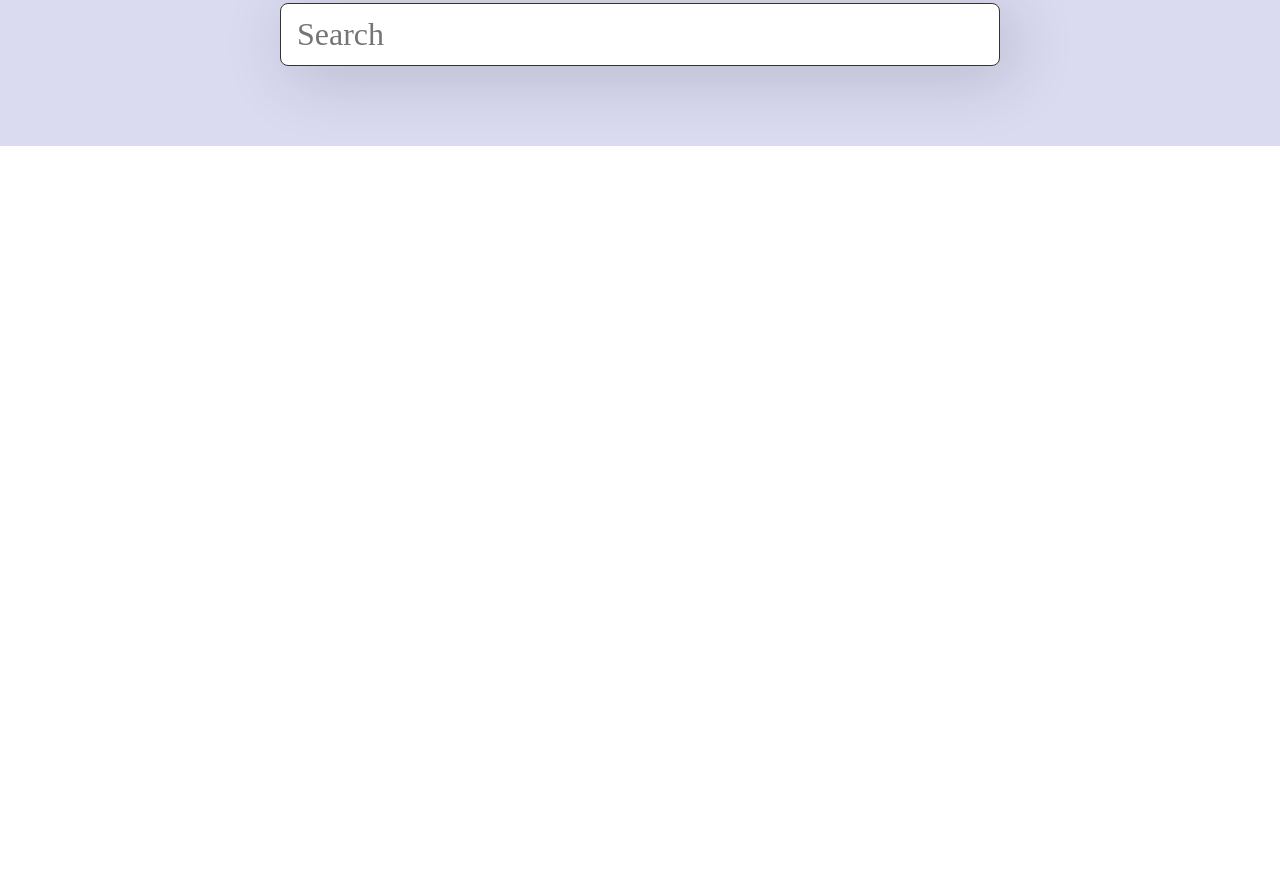
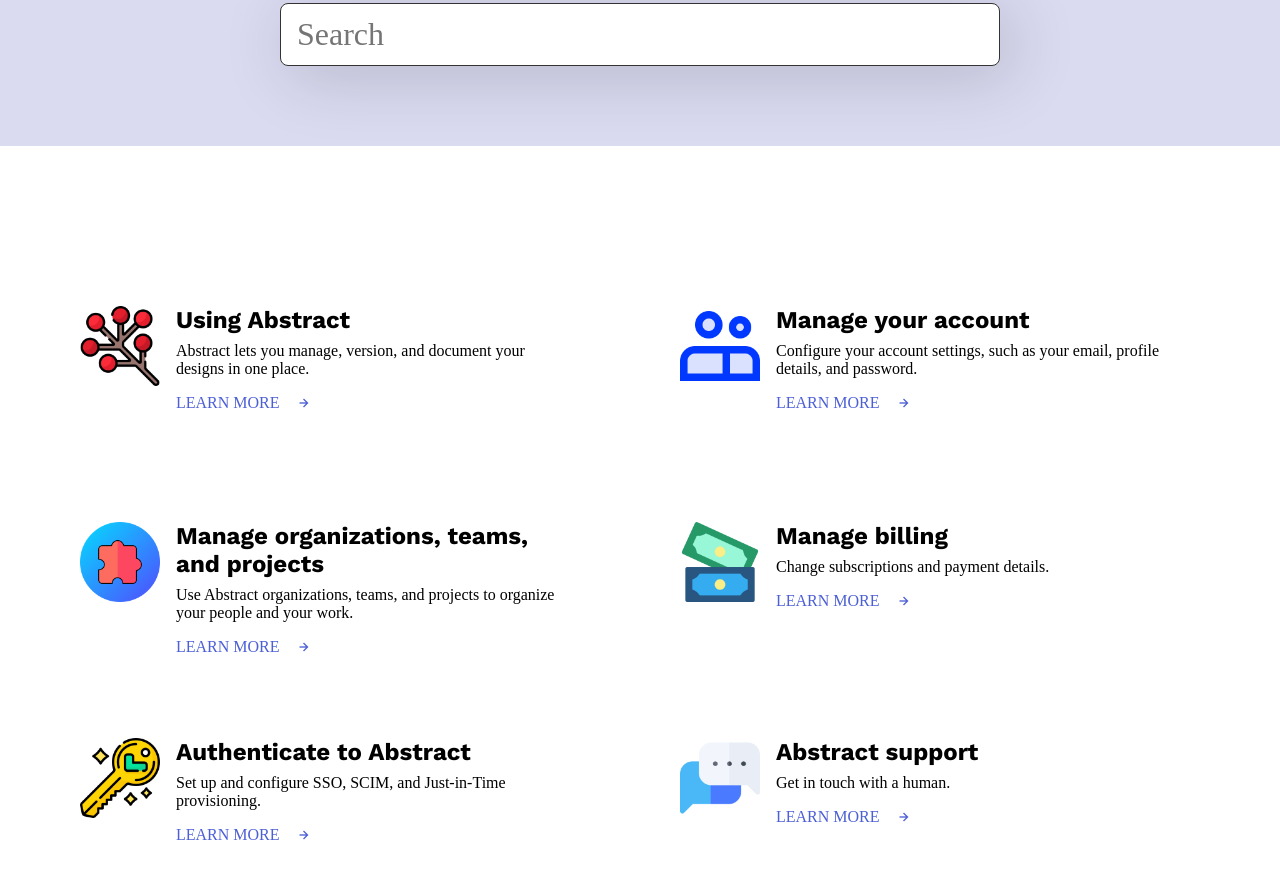
Before and after one commit to Code-Beaker/abstract-homepage, a website built with Vite: page abstract-app/index.html in a window 1280 px wide. Shown: the part 284-1162 px from the top of the page. Before the commit the page ends 800 px from the top, so only its background shows below. Built offline with nearby package versions, Linux system fonts and the light colour scheme; some icons are missing; a web font is replaced by a local one.

Commit message:
finish the grid section exploring features

```diff
--- a/abstract-app/index.html
+++ b/abstract-app/index.html
@@ -10,10 +10,7 @@
       href="https://fonts.googleapis.com/css2?family=Funnel+Sans:ital,wght@0,300..800;1,300..800&family=Work+Sans:ital,wght@0,100..900;1,100..900&display=swap"
       rel="stylesheet"
     />
-    <link
-      href="https://cdn.boxicons.com/fonts/basic/boxicons.min.css"
-      rel="stylesheet"
-    />
+    <link rel="stylesheet" href="node_modules/boxicons/css/boxicons.min.css" />
     <link rel="stylesheet" href="src/style.css" />
   </head>
   <body>
@@ -53,6 +50,128 @@
         </div>
       </div>
     </div>
+    <!-- grid section -->
+    <section class="section__grid">
+      <div class="grid__double">
+        <!-- grid item(actual container) -->
+        <article>
+          <div class="grid__item">
+            <img
+              class="grid__item--img"
+              src="./public/images/cranberry_12054199.png"
+              alt=""
+            />
+            <div>
+              <h2 class="grid__item--heading">Using Abstract</h2>
+              <p class="grid__item--text">
+                Abstract lets you manage, version, and document your designs in
+                one place.
+              </p>
+              <a href="#" class="grid__item--link"
+                >Learn more <i class="bx bx-right-arrow-alt"></i
+              ></a>
+            </div>
+          </div>
+        </article>
+        <!-- grid item(actual container) -->
+        <article>
+          <div class="grid__item">
+            <img
+              class="grid__item--img"
+              src="./public/images/users_18892771.png"
+              alt=""
+            />
+            <div>
+              <h2 class="grid__item--heading">Manage your account</h2>
+              <p class="grid__item--text">
+                Configure your account settings, such as your email, profile
+                details, and password.
+              </p>
+              <a href="#" class="grid__item--link"
+                >Learn more <i class="bx bx-right-arrow-alt"></i
+              ></a>
+            </div>
+          </div>
+        </article>
+        <!-- grid item(actual container) -->
+        <article>
+          <div class="grid__item">
+            <img
+              class="grid__item--img"
+              src="./public/images/puzzle_9797696.png"
+              alt=""
+            />
+            <div>
+              <h2 class="grid__item--heading">
+                Manage organizations, teams, and projects
+              </h2>
+              <p class="grid__item--text">
+                Use Abstract organizations, teams, and projects to organize your
+                people and your work.
+              </p>
+              <a href="#" class="grid__item--link"
+                >Learn more <i class="bx bx-right-arrow-alt"></i
+              ></a>
+            </div>
+          </div>
+        </article>
+        <!-- grid item(actual container) -->
+        <article>
+          <div class="grid__item">
+            <img
+              class="grid__item--img"
+              src="./public/images/banknote_7017669.png"
+              alt=""
+            />
+            <div>
+              <h2 class="grid__item--heading">Manage billing</h2>
+              <p class="grid__item--text">
+                Change subscriptions and payment details.
+              </p>
+              <a href="#" class="grid__item--link"
+                >Learn more <i class="bx bx-right-arrow-alt"></i
+              ></a>
+            </div>
+          </div>
+        </article>
+        <!-- grid item(actual container) -->
+        <article>
+          <div class="grid__item">
+            <img
+              class="grid__item--img"
+              src="./public/images/key_9027971.png"
+              alt=""
+            />
+            <div>
+              <h2 class="grid__item--heading">Authenticate to Abstract</h2>
+              <p class="grid__item--text">
+                Set up and configure SSO, SCIM, and Just-in-Time provisioning.
+              </p>
+              <a href="#" class="grid__item--link"
+                >Learn more <i class="bx bx-right-arrow-alt"></i
+              ></a>
+            </div>
+          </div>
+        </article>
+        <!-- grid item(actual container) -->
+        <article>
+          <div class="grid__item">
+            <img
+              class="grid__item--img"
+              src="./public/images/communication_2575664.png"
+              alt=""
+            />
+            <div>
+              <h2 class="grid__item--heading">Abstract support</h2>
+              <p class="grid__item--text">Get in touch with a human.</p>
+              <a href="#" class="grid__item--link"
+                >Learn more <i class="bx bx-right-arrow-alt"></i
+              ></a>
+            </div>
+          </div>
+        </article>
+      </div>
+    </section>
     <script type="module" src="./src/main.js"></script>
   </body>
 </html>
--- /dev/null
+++ b/abstract-app/src/main.js
@@ -0,0 +1 @@
+import "boxicons";
--- a/abstract-app/src/style.css
+++ b/abstract-app/src/style.css
@@ -179,3 +179,57 @@
   font-size: 1.5rem;
   cursor: pointer;
 }
+
+/* grid items */
+.section__grid {
+  padding: 10rem 5rem;
+}
+
+.grid__double {
+  display: grid;
+  grid-template-columns: repeat(2, 1fr);
+  grid-auto-rows: minmax(auto, 1fr);
+  gap: 5rem;
+}
+
+.grid__item--link {
+  display: inline-flex;
+  gap: 1rem;
+  padding: 0.25rem auto;
+  text-transform: uppercase;
+  align-items: center;
+  margin-top: 1rem;
+  text-decoration: none;
+  color: var(--blue-700);
+  font-weight: var(--fw-500);
+  font-size: var(--heading);
+  border-bottom: 0.125rem solid transparent;
+}
+
+.grid__item--link:hover {
+  border-bottom: 0.125rem solid var(--blue-500);
+}
+
+.grid__item--img {
+  width: 5rem;
+  max-width: 100%;
+  display: inline-block;
+}
+
+.grid__item {
+  display: grid;
+  grid-template-columns: 5rem 1fr;
+  gap: 1rem;
+  max-width: 30rem;
+}
+
+.grid__item--heading {
+  margin-bottom: 0.5rem;
+  font-size: var(--heading-3);
+}
+
+.grid__item--text {
+  font-size: var(--paragraph);
+  /* color: var(--black-500); */
+  /* margin-bottom: 1rem; */
+}
```
